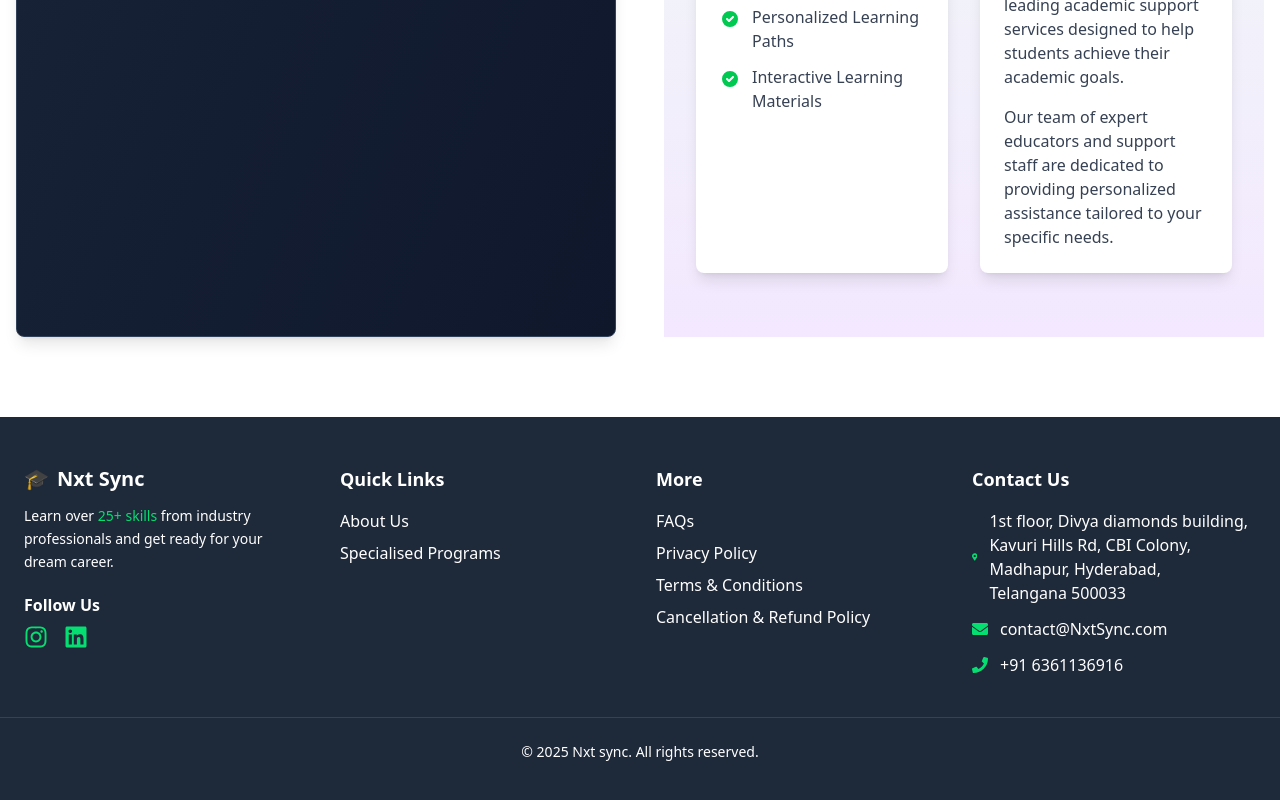
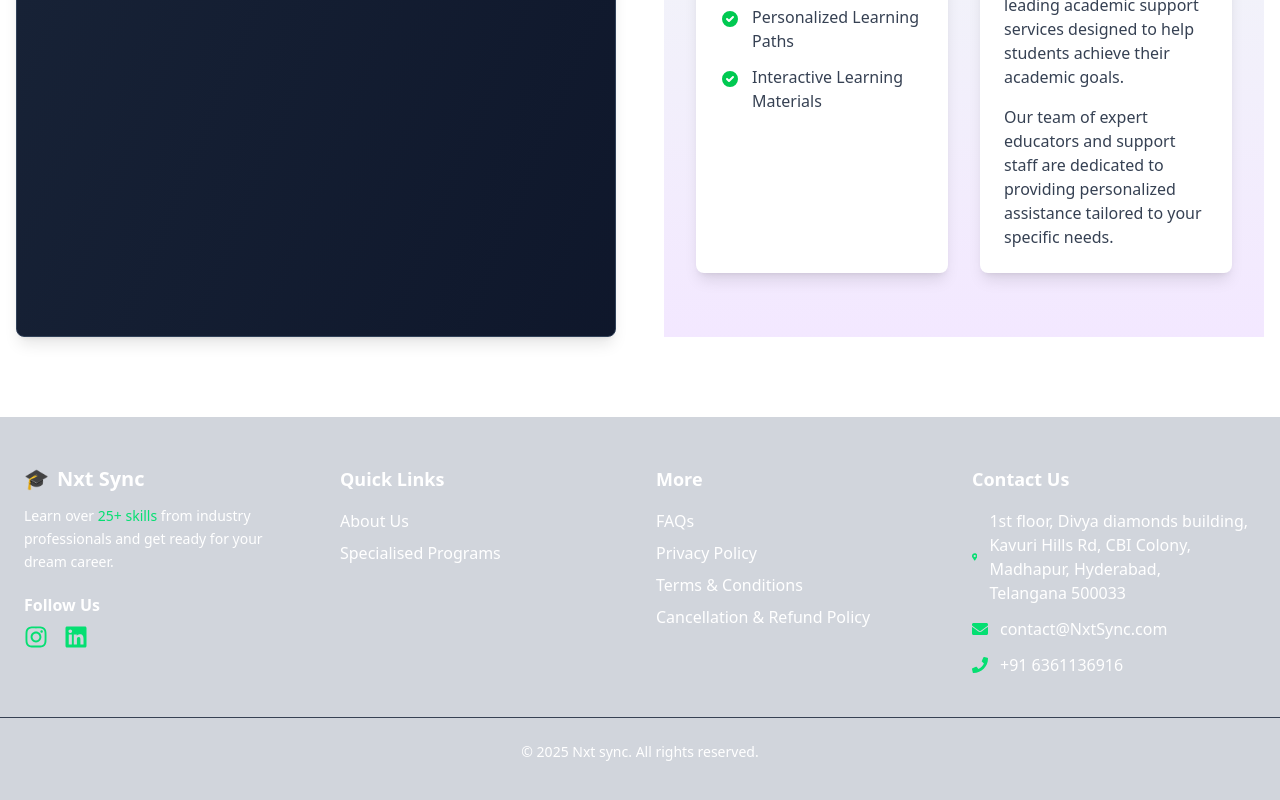
Before and after one commit to mismyst/nextsync, a Next.js app: page / in a window 1280 px wide. Shown: the part 3413-4213 px from the top of the page. Built offline with nearby package versions, Linux system fonts and the light colour scheme.

Commit message:
Update Footer.tsx gray

```diff
--- a/app/components/Footer/Footer.tsx
+++ b/app/components/Footer/Footer.tsx
@@ -5,7 +5,7 @@ import Link from 'next/link'; // Import Link from next/link
 
 const Footer = () => {
   return (
-    <footer className="bg-gray-800 text-white py-12"> {/* Changed background to gray-800 */}
+    <footer className="bg-gray-300 text-white py-12"> {/* Change to a lighter gray (bg-gray-300) */}
       <div className="max-w-7xl mx-auto px-6 grid grid-cols-1 md:grid-cols-4 gap-8">
         {/* Branding Section */}
         <div>
```
